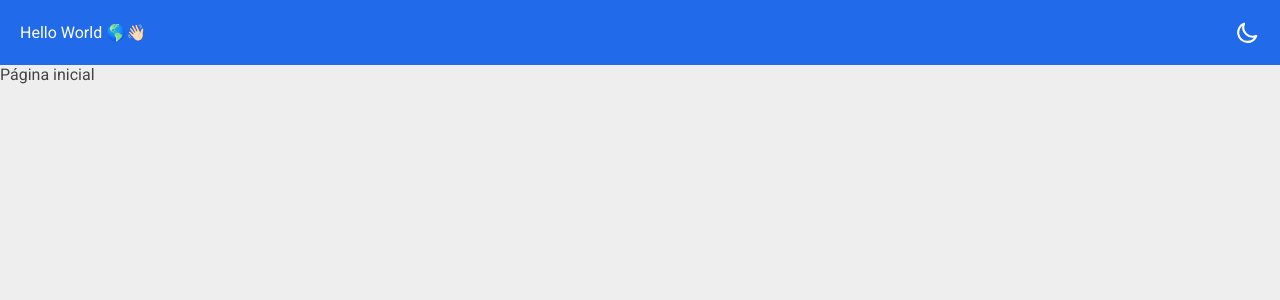
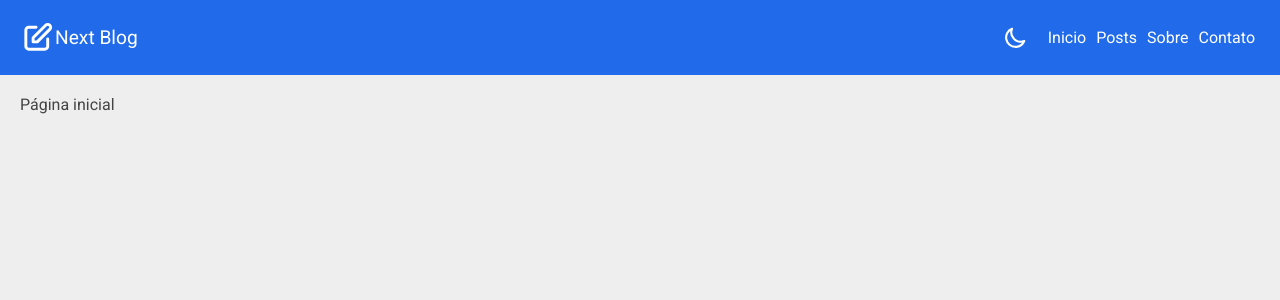
Before and after one commit to yurihnrq/next-blog, a Next.js app: page / in a window 1280 px wide. Shown: the top 300 px of the page. Built offline with nearby package versions, Linux system fonts and the light colour scheme.

Commit message:
update: improved Header component

```diff
--- /dev/null
+++ b/src/components/Icons.tsx
@@ -0,0 +1,79 @@
+import React from 'react';
+
+interface IconProps {
+  width?: number;
+  height?: number;
+  strokeColor?: string;
+}
+
+export const MoonIcon: React.FC<IconProps> = ({
+  height,
+  width,
+  strokeColor
+}) => {
+  return (
+    <svg
+      xmlns='http://www.w3.org/2000/svg'
+      fill='none'
+      viewBox='0 0 24 24'
+      stroke={strokeColor ? strokeColor : '#FFFFFF'}
+      width={width ? width : '100%'}
+      height={height ? height : '100%'}
+    >
+      <path
+        strokeLinecap='round'
+        strokeLinejoin='round'
+        strokeWidth={2}
+        d='M20.354 15.354A9 9 0 018.646 3.646 9.003 9.003 0 0012 21a9.003 9.003 0 008.354-5.646z'
+      />
+    </svg>
+  );
+};
+
+export const SunIcon: React.FC<IconProps> = ({
+  height,
+  width,
+  strokeColor
+}) => {
+  return (
+    <svg
+      xmlns='http://www.w3.org/2000/svg'
+      fill='none'
+      viewBox='0 0 24 24'
+      stroke={strokeColor ? strokeColor : '#FFFFFF'}
+      width={width ? width : '100%'}
+      height={height ? height : '100%'}
+    >
+      <path
+        strokeLinecap='round'
+        strokeLinejoin='round'
+        strokeWidth='2'
+        d='M12 3v1m0 16v1m9-9h-1M4 12H3m15.364 6.364l-.707-.707M6.343 6.343l-.707-.707m12.728 0l-.707.707M6.343 17.657l-.707.707M16 12a4 4 0 11-8 0 4 4 0 018 0z'
+      />
+    </svg>
+  );
+};
+
+export const LogoIcon: React.FC<IconProps> = ({
+  height,
+  width,
+  strokeColor
+}) => {
+  return (
+    <svg
+      xmlns='http://www.w3.org/2000/svg'
+      fill='none'
+      viewBox='0 0 24 24'
+      stroke={strokeColor ? strokeColor : '#FFFFFF'}
+      width={width ? width : '100%'}
+      height={height ? height : '100%'}
+    >
+      <path
+        strokeLinecap='round'
+        strokeLinejoin='round'
+        strokeWidth={2}
+        d='M11 5H6a2 2 0 00-2 2v11a2 2 0 002 2h11a2 2 0 002-2v-5m-1.414-9.414a2 2 0 112.828 2.828L11.828 15H9v-2.828l8.586-8.586z'
+      />
+    </svg>
+  );
+};
--- a/src/components/Layout.tsx
+++ b/src/components/Layout.tsx
@@ -8,6 +8,13 @@ const StyledContainer = styled.div`
   display: flex;
   flex-direction: column;
   max-width: 100vw;
+`;
+
+const StyledMain = styled.main`
+  width: 100%;
+  max-width: 1280px;
+  margin: 0 auto;
+  padding: 20px;
 `;
 
 interface LayoutProps {
@@ -21,7 +28,7 @@ const Layout: React.FC<LayoutProps> = ({ children, title }) => {
         <title>{title}</title>
       </Head>
       <Header />
-      <main>{children}</main>
+      <StyledMain>{children}</StyledMain>
     </StyledContainer>
   );
 };
--- a/src/components/layout/Header.tsx
+++ b/src/components/layout/Header.tsx
@@ -1,6 +1,7 @@
 import Link from 'next/link';
 import React, { useContext, useEffect, useState } from 'react';
 import styled, { ThemeContext } from 'styled-components';
+import { LogoIcon, MoonIcon, SunIcon } from '../Icons';
 
 const StyledHeader = styled.header`
   background-color: ${({ theme }) => theme.colors.primary};
@@ -19,53 +20,53 @@ const StyledHeader = styled.header`
   }
   a {
     color: white;
+    display: flex;
+    justify-content: center;
+    align-items: center;
+    font-size: larger;
   }
 `;
 
-const MoonIcon: JSX.Element = (
-  <svg
-    xmlns='http://www.w3.org/2000/svg'
-    fill='none'
-    viewBox='0 0 24 24'
-    stroke='#FFFFFF'
-  >
-    <path
-      strokeLinecap='round'
-      strokeLinejoin='round'
-      strokeWidth={2}
-      d='M20.354 15.354A9 9 0 018.646 3.646 9.003 9.003 0 0012 21a9.003 9.003 0 008.354-5.646z'
-    />
-  </svg>
-);
+const StyledNav = styled.nav`
+  display: flex;
+  flex-direction: row;
+  a {
+    margin: 0 5px;
+    font-size: medium;
+  }
+`;
 
-const SunIcon: JSX.Element = (
-  <svg
-    xmlns='http://www.w3.org/2000/svg'
-    fill='none'
-    viewBox='0 0 24 24'
-    stroke='#FFFFFF'
-  >
-    <path
-      strokeLinecap='round'
-      strokeLinejoin='round'
-      strokeWidth='2'
-      d='M12 3v1m0 16v1m9-9h-1M4 12H3m15.364 6.364l-.707-.707M6.343 6.343l-.707-.707m12.728 0l-.707.707M6.343 17.657l-.707.707M16 12a4 4 0 11-8 0 4 4 0 018 0z'
-    />
-  </svg>
-);
+const StyledContainer = styled.div`
+  display: flex;
+  flex-direction: row;
+  gap: 15px;
+`;
 
 const Header: React.FC = () => {
   const { id, toggleTheme } = useContext(ThemeContext);
   const [icon, setIcon] = useState<JSX.Element | null>(null);
 
   useEffect(() => {
-    setIcon(() => (id === 'light' ? MoonIcon : SunIcon));
+    setIcon(() => (id === 'light' ? <MoonIcon /> : <SunIcon />));
   }, [id]);
 
   return (
     <StyledHeader>
-      <Link href='/'>Hello World 🌎👋🏻</Link>
-      <button onClick={() => toggleTheme()}>{icon}</button>
+      <Link href='/' passHref>
+        <a>
+          <LogoIcon height={35} width={35} />
+          Next Blog
+        </a>
+      </Link>
+      <StyledContainer>
+        <button onClick={() => toggleTheme()}>{icon}</button>
+        <StyledNav>
+          <Link href='/'>Inicio</Link>
+          <Link href='/'>Posts</Link>
+          <Link href='/'>Sobre</Link>
+          <Link href='/'>Contato</Link>
+        </StyledNav>
+      </StyledContainer>
     </StyledHeader>
   );
 };
```
